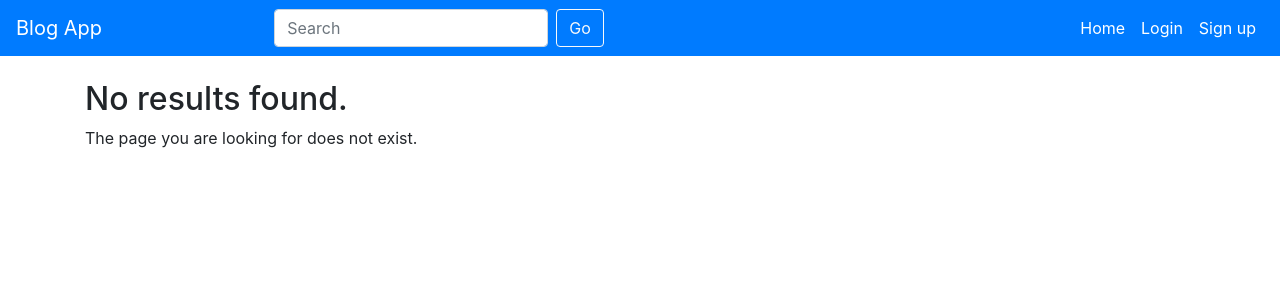
After one commit to TanDao01262000/BlogApp, a Django app: page /blog/search/ in a window 1280 px wide. The commit adds this page. Shown: the top 300 px of the page. Run offline with Django 4.2, Linux system fonts and the light colour scheme.

Commit message:
search and not found pages

```diff
--- a/main_app/templates/main_app/base.html
+++ b/main_app/templates/main_app/base.html
@@ -35,6 +35,35 @@
         >
           <span class="navbar-toggler-icon"></span>
         </button>
+        <div
+          class="collapse navbar-collapse justify-content-center"
+          id="navbarNav"
+        >
+          <ul class="navbar-nav">
+            <li class="nav-item">
+              <form
+                class="form-inline my-2 my-lg-0"
+                action="{% url 'searchview' %}"
+                method="GET"
+              >
+                {% csrf_token %}
+                <input
+                  class="form-control mr-sm-2"
+                  type="search"
+                  placeholder="Search"
+                  aria-label="Search"
+                  name="q"
+                />
+                <button
+                  class="btn btn-outline-light my-2 my-sm-0"
+                  type="submit"
+                >
+                  Go
+                </button>
+              </form>
+            </li>
+          </ul>
+        </div>
         <div class="collapse navbar-collapse" id="navbarNav">
           <ul class="navbar-nav ml-auto">
             <li class="nav-item">
--- /dev/null
+++ b/main_app/templates/main_app/not_found_page.html
@@ -0,0 +1,7 @@
+{% extends "main_app/base.html" %} {%block title%} Not Found {%endblock%}
+{%block content%}
+<div class="container mt-4">
+  <h2>No results found.</h2>
+  <p>The page you are looking for does not exist.</p>
+</div>
+{% endblock %}
--- a/main_app/urls.py
+++ b/main_app/urls.py
@@ -12,5 +12,5 @@ urlpatterns = [
     path('blog/<int:pk>/update/', views.UpdatePostView.as_view(), name='updatePostView'),
     path('blog/<int:pk>/delete/', views.DeletePostView.as_view(), name='deletePostView'),
     path('blog/<int:pk>/add_comment_like/', views.add_comment_like, name='add_comment_like'),
-
+    path('blog/search/', views.search, name='searchview'),
 ]
--- a/main_app/views.py
+++ b/main_app/views.py
@@ -79,16 +79,16 @@ class AddPostView(LoginRequiredMixin, CreateView):
 
 
 # Search
-# def search(request):
-#     query = request.GET.get('q')
-#     if query:
-#         results = Question.objects.filter(
-#             Q(title__icontains=query) | Q(content__icontains=query))
+def search(request):
+    query = request.GET.get('q')
+    if query:
+        results = Post.objects.filter(
+            Q(title__icontains=query) | Q(content__icontains=query))
 
-#         if results:
-#             return render(request, 'main_app/search.html', {'results': results})
+        if results:
+            return render(request, 'main_app/search.html', {'results': results})
 
-#     return render(request, 'main_app/not_found_page.html')
+    return render(request, 'main_app/not_found_page.html')
 
 
 # Comment CRUD
```
Also changed, not shown: main_app/templates/main_app/search.html (added, +23 -0 lines), main_app/templates/main_app/signup.html (+14 -6 lines).
